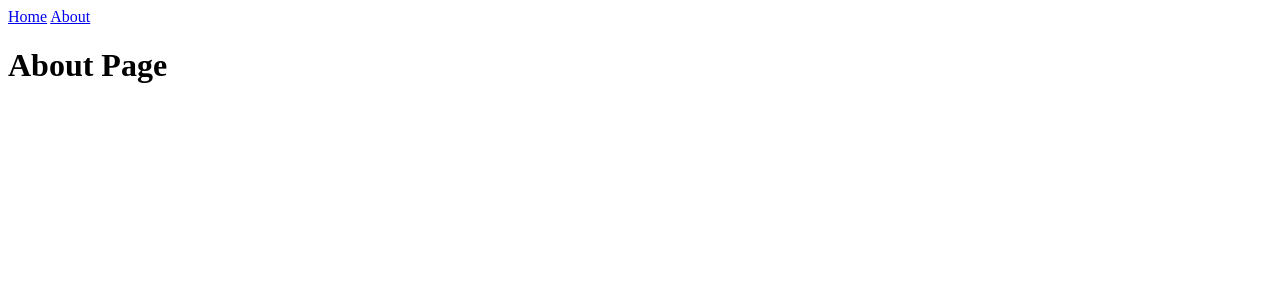
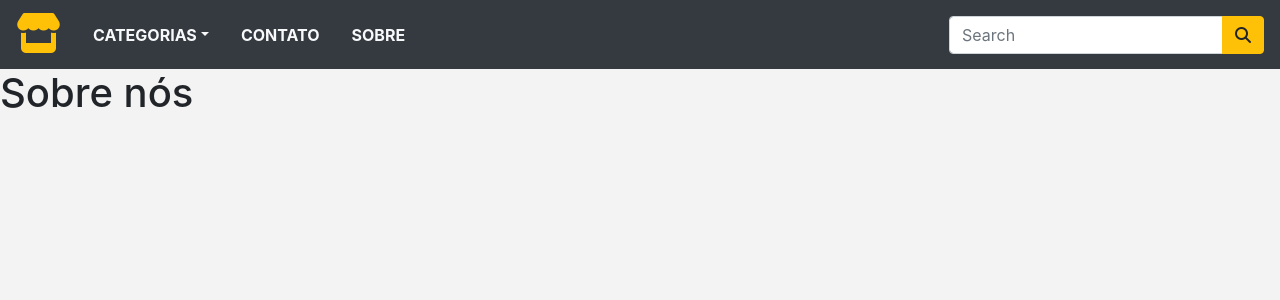
Before and after one commit to Sancho777/brasilprev_ecommerce_django, a Django app: template ecommerce_brasilprev/store/templates/about.html in a window 1280 px wide. Shown: the top 300 px of the page. Run offline with Django 3.2, Linux system fonts and the light colour scheme; the template is opened without the code that fills it, so the values that code supplies are empty; parts of the project's set-up code (start-up, migrations or seed data) failed here and were passed over; some libraries are stand-ins or nearby versions.

Commit message:
Inserted the bootstrap and the static files.

```diff
--- /dev/null
+++ b/ecommerce_brasilprev/store/static/css/base.css
@@ -0,0 +1,4 @@
+body {
+  background: #f3f3f3;
+
+}
--- a/ecommerce_brasilprev/store/templates/about.html
+++ b/ecommerce_brasilprev/store/templates/about.html
@@ -1,5 +1,9 @@
 {% extends 'base.html' %}
 
+{% block title %}
+About
+{% endblock %}
+
 {% block content %}
-<h1>About Page</h1>
+<h1>Sobre nós</h1>
 {% endblock %}
--- a/ecommerce_brasilprev/store/templates/base.html
+++ b/ecommerce_brasilprev/store/templates/base.html
@@ -1,7 +1,61 @@
-<header>
-  <a href="{% url 'home' %}">Home</a>
-  <a href="{% url 'about' %}">About</a>
-</header>
+{% load static %}
+<!doctype html>
+<html lang="en">
+ <head>
+  <!-- Required meta tags -->
+  <meta charset="utf-8">
+  <meta name="viewport" content="width=device-width, initial-scale=1, shrink-to-fit=no">
 
-{% block content %}
-{% endblock %}
+   <!-- Bootstrap CSS -->
+   <link rel="stylesheet" href="https://stackpath.bootstrapcdn.com/bootstrap/4.5.0/css/bootstrap.min.css" integrity="sha384-9aIt2nRpC12Uk9gS9baDl411NQApFmC26EwAOH8WgZl5MYYxFfc+NcPb1dKGj7Sk" crossorigin="anonymous">
+
+   <!-- Font Awesome Icons -->
+   <script src="https://kit.fontawesome.com/c9b998b079.js" crossorigin="anonymous"></script>
+
+   <!-- CSS -->
+   <link rel="stylesheet" href="{% static 'css/base.css' %}">
+   <title>{% block title %} {% endblock %}</title>
+ </head>
+ <body>
+
+   <nav class="navbar navbar-expand-md navbar-light bg-dark">
+     <a href="#" class="navbar-brand"><i class="fas fa-store text-warning fa-2x "></i></a>
+     <button type="button" class="navbar-toggler bg-light" data-toggle="collapse" data-target="#nav" name="button"><span class="navbar-toggler-icon"></span></button>
+     <div class="collapse navbar-collapse justify-content-between" id="nav">
+       <ul class="navbar-nav">
+         <li class="nav-item dropdown"><a class="nav-link text-light text-uppercase font-weight-bold px-3 dropdown-toggle" href="" data-toggle="dropdown">Categorias</a>
+         <div class="dropdown-menu">
+           <a class="dropdown-item" href="#">categoria 1</a>
+           <a class="dropdown-item" href="#">categoria 2</a>
+           <a class="dropdown-item" href="#">categoria 3</a>
+           <a class="dropdown-item" href="#">categoria 4</a>
+           <a class="dropdown-item" href="#">categoria 5</a>
+         </div>
+         </li>
+         <li class="nav-item"><a class="nav-link text-light text-uppercase font-weight-bold px-3" href="">Contato</a></li>
+         <li class="nav-item"><a class="nav-link text-light text-uppercase font-weight-bold px-3" href="">Sobre</a></li>
+       </ul>
+
+       <form class="form-inline ml-3">
+         <div class="input-group">
+          <input type="text" class="form-control" placeholder="Search" name="" value="">
+          <div class="input-group-append">
+           <button type="button" Class="btn btn-warning" name="button"><i class="fas fa-search"></i></button>
+          </div>
+         </div>
+       </form>
+     </div>
+    </nav>
+
+  {% block content %}
+  {% endblock %}
+
+
+
+   <!-- Optional JavaScript -->
+   <!-- jQuery first, then Popper.js, then Bootstrap JS -->
+   <script src="https://code.jquery.com/jquery-3.5.1.slim.min.js" integrity="sha384-DfXdz2htPH0lsSSs5nCTpuj/zy4C+OGpamoFVy38MVBnE+IbbVYUew+OrCXaRkfj" crossorigin="anonymous"></script>
+   <script src="https://cdn.jsdelivr.net/npm/popper.js@1.16.0/dist/umd/popper.min.js" integrity="sha384-Q6E9RHvbIyZFJoft+2mJbHaEWldlvI9IOYy5n3zV9zzTtmI3UksdQRVvoxMfooAo" crossorigin="anonymous"></script>
+   <script src="https://stackpath.bootstrapcdn.com/bootstrap/4.5.0/js/bootstrap.min.js" integrity="sha384-OgVRvuATP1z7JjHLkuOU7Xw704+h835Lr+6QL9UvYjZE3Ipu6Tp75j7Bh/kR0JKI" crossorigin="anonymous"></script>
+ </body>
+</html>
```
Also changed, not shown: ecommerce_brasilprev/store/templates/home.html (+15 -1 lines), ecommerce_brasilprev/store/static/img/image.jpg (added), ecommerce_brasilprev/store/static/img/product-1.png (added), ecommerce_brasilprev/store/static/img/product-2.png (added), ecommerce_brasilprev/store/static/img/product-3.png (added), ecommerce_brasilprev/store/static/img/product-4.png (added), ecommerce_brasilprev/store/static/img/product-5.png (added), ecommerce_brasilprev/store/static/img/product-6.png (added), ecommerce_brasilprev/store/static/img/product-7.png (added), ecommerce_brasilprev/store/static/img/product-8.png (added).
